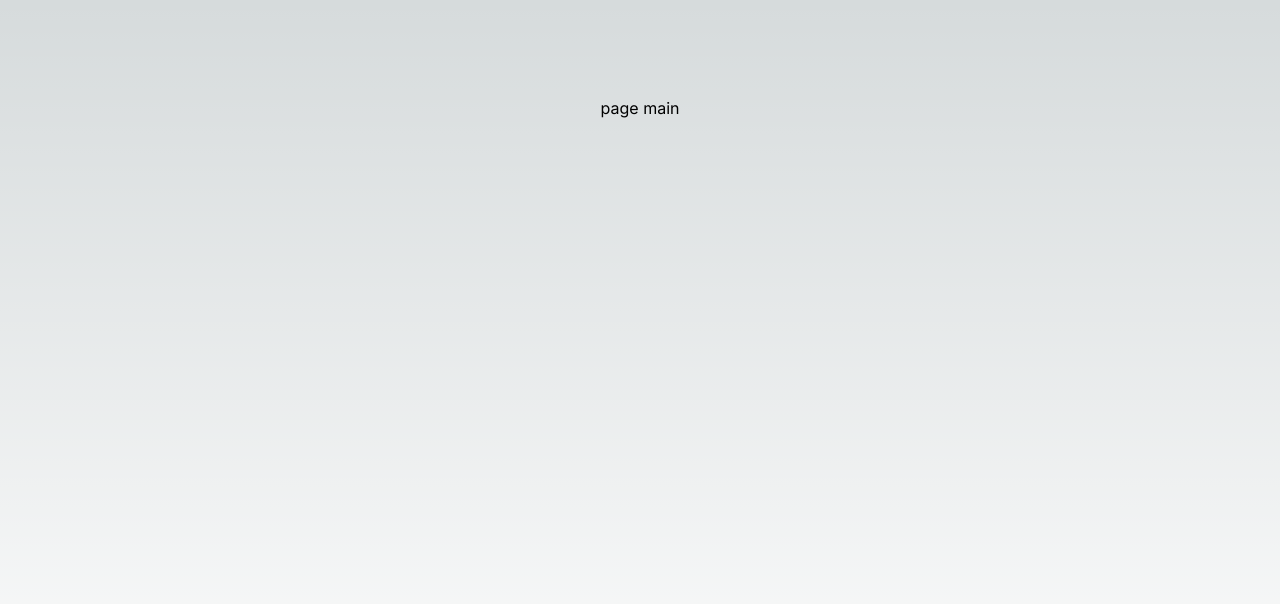
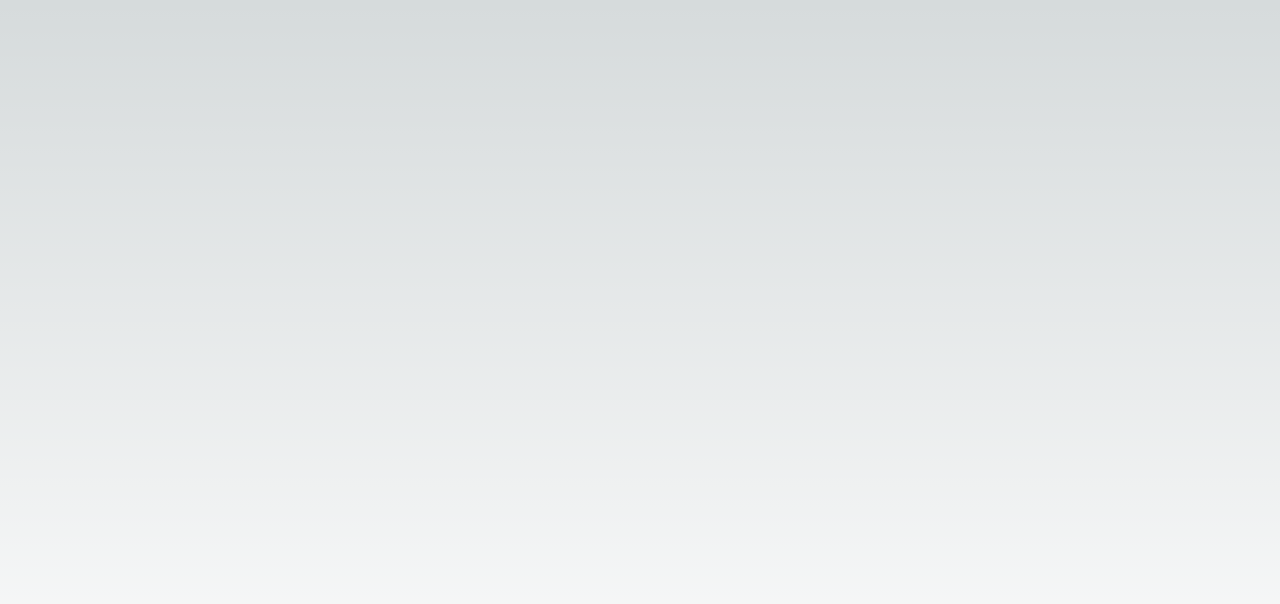
Before and after one commit to ssonit/clickup, a Next.js app: page / in a window 1280 px wide. Shown: the top 604 px of the page. Built offline with nearby package versions, Linux system fonts and the light colour scheme.

Commit message:
workflow: add husky 2

```diff
--- a/src/app/page.tsx
+++ b/src/app/page.tsx
@@ -1,7 +1,7 @@
 export default function Home() {
   return (
     <main className="flex min-h-screen flex-col items-center justify-between p-24">
-      page main
+      <div></div>
     </main>
   );
 }
```
